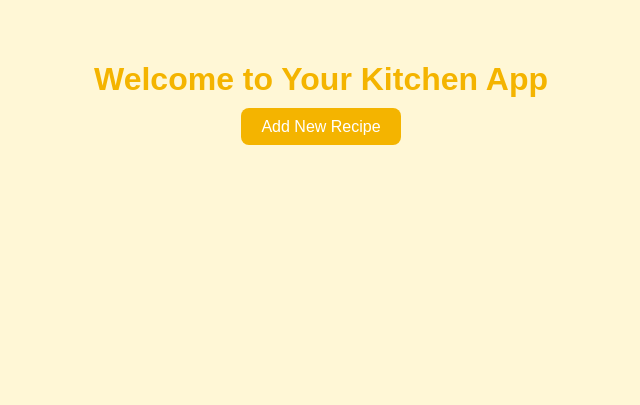
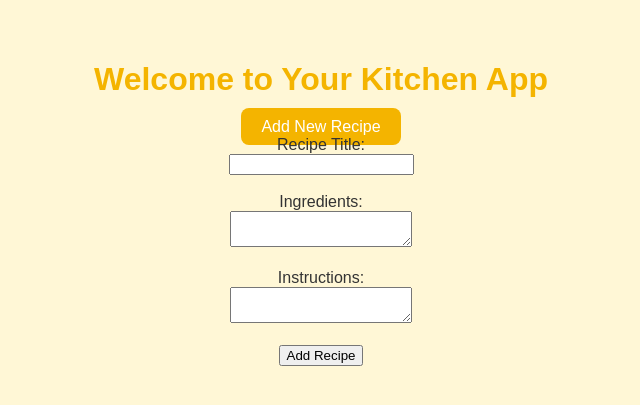
Before and after one commit to coco-siyu/kitchen-pal, a Flask app: page /add in a window 1280 px wide. Shown: the top 405 px of the page, without its empty margins (319-959 px from the left). Run offline with Flask 3, Linux system fonts and the light colour scheme.

Commit message:
update index.html

```diff
--- a/templates/add_recipe.html
+++ b/templates/add_recipe.html
@@ -10,6 +10,18 @@
 
   <div class="add-recipe-button">
     <a href="{{ url_for('add_recipe') }}">Add New Recipe</a>
+    <form method="POST">
+        <label for="title">Recipe Title:</label><br>
+        <input type="text" id="title" name="title" required><br><br>
+
+        <label for="ingredients">Ingredients:</label><br>
+        <textarea id="ingredients" name="ingredients" required></textarea><br><br>
+
+        <label for="instructions">Instructions:</label><br>
+        <textarea id="instructions" name="instructions" required></textarea><br><br>
+
+        <button type="submit">Add Recipe</button>
+      </form>
   </div>
 
   <div class="flex-container">
```
